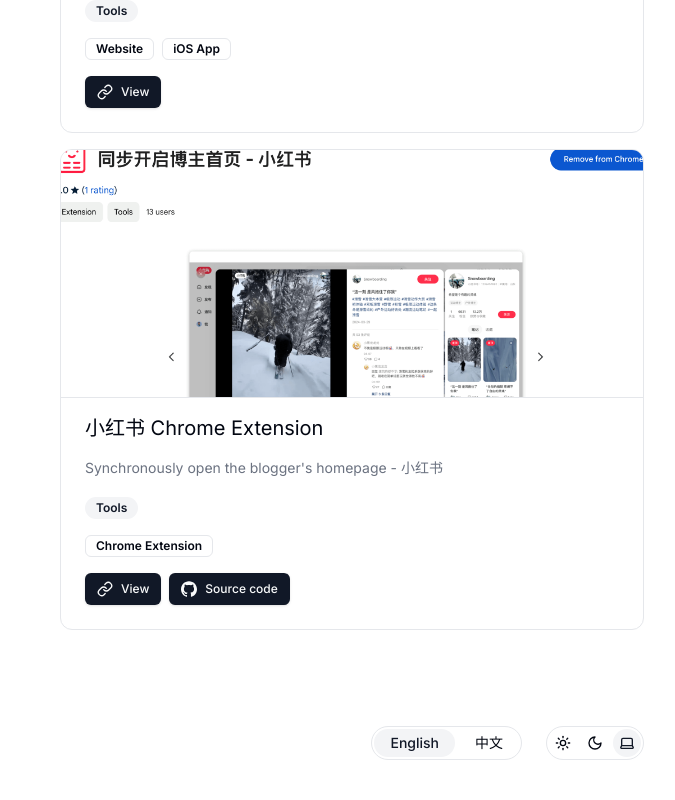
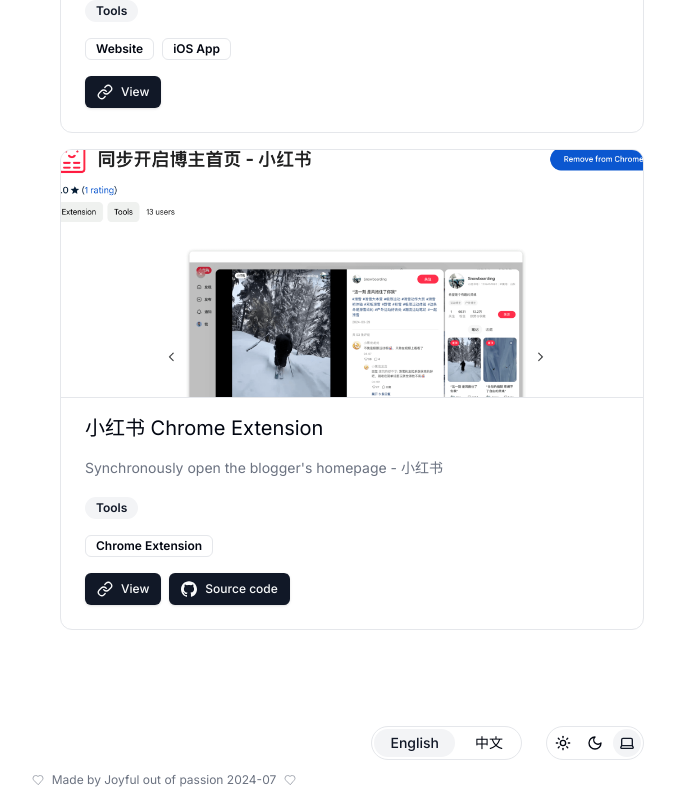
Before and after one commit to lidaze/joyful-home, a Next.js app: page /en in a window 1280 px wide. Shown: the part 876-1676 px from the top of the page, without its empty margins (476-1151 px from the left). Before the commit the page ends 1652 px from the top, so only its background shows below. Built offline with nearby package versions, Linux system fonts and the light colour scheme.

Commit message:
[feat] add copyright

```diff
--- a/components/main-footer.tsx
+++ b/components/main-footer.tsx
@@ -1,6 +1,7 @@
 import clsx from "clsx";
 import ThemeToggle from "./theme-toggle";
 import LanguageToggle from "./language-toggle";
+import { Heart } from "lucide-react";
 
 interface Props {
   className?: string;
@@ -8,11 +9,16 @@
 
 export default function MainFooter({ className }: Props) {
   return (
-    <footer className={clsx("mt-20 py-4", className)}>
+    <footer className={clsx("mt-20 pt-4", className)}>
       <div className="flex items-center justify-end gap-x-6">
         <LanguageToggle />
         <ThemeToggle />
       </div>
+      <p className="text-muted-foreground text-xs flex items-center justify-center gap-x-2 p-3">
+        <Heart className="size-3 opacity-60" />
+        <span>Made by Joyful out of passion 2024-07</span>
+        <Heart className="size-3 opacity-60" />
+      </p>
     </footer>
   );
 }
```
